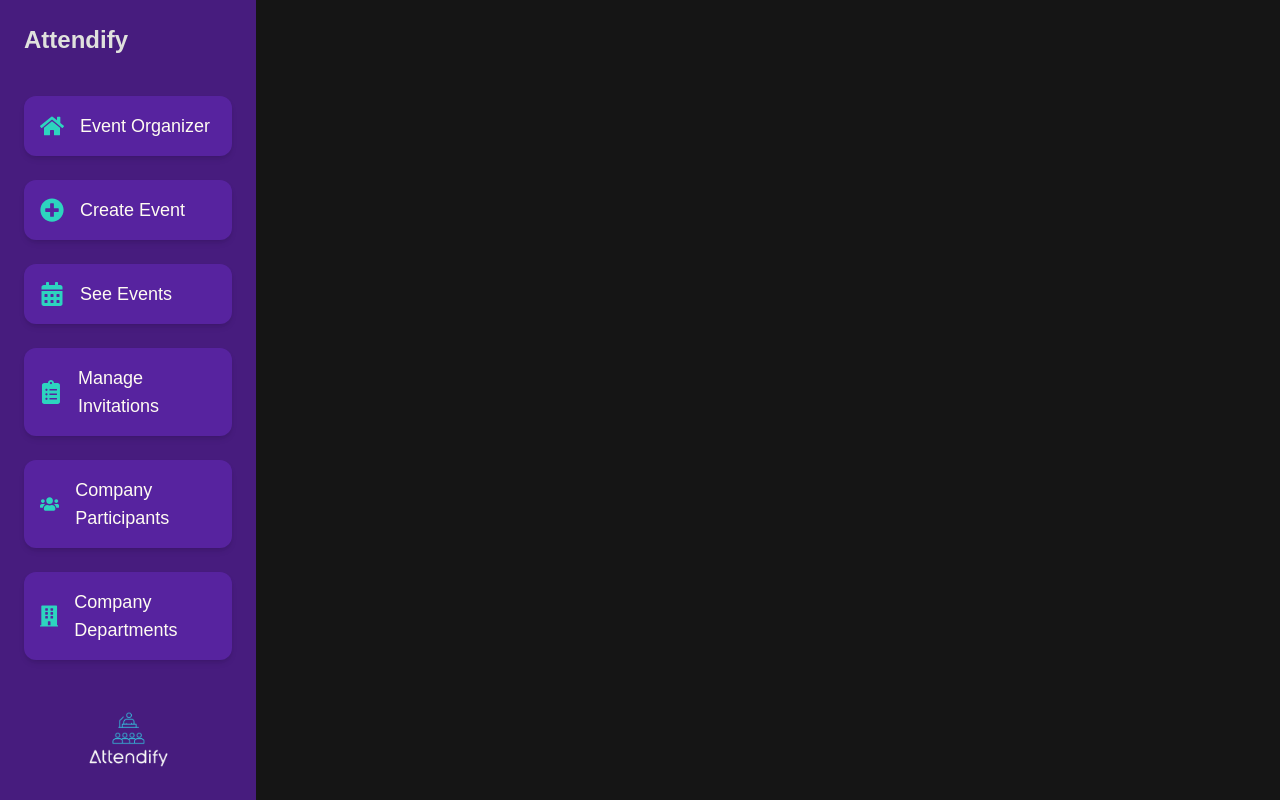
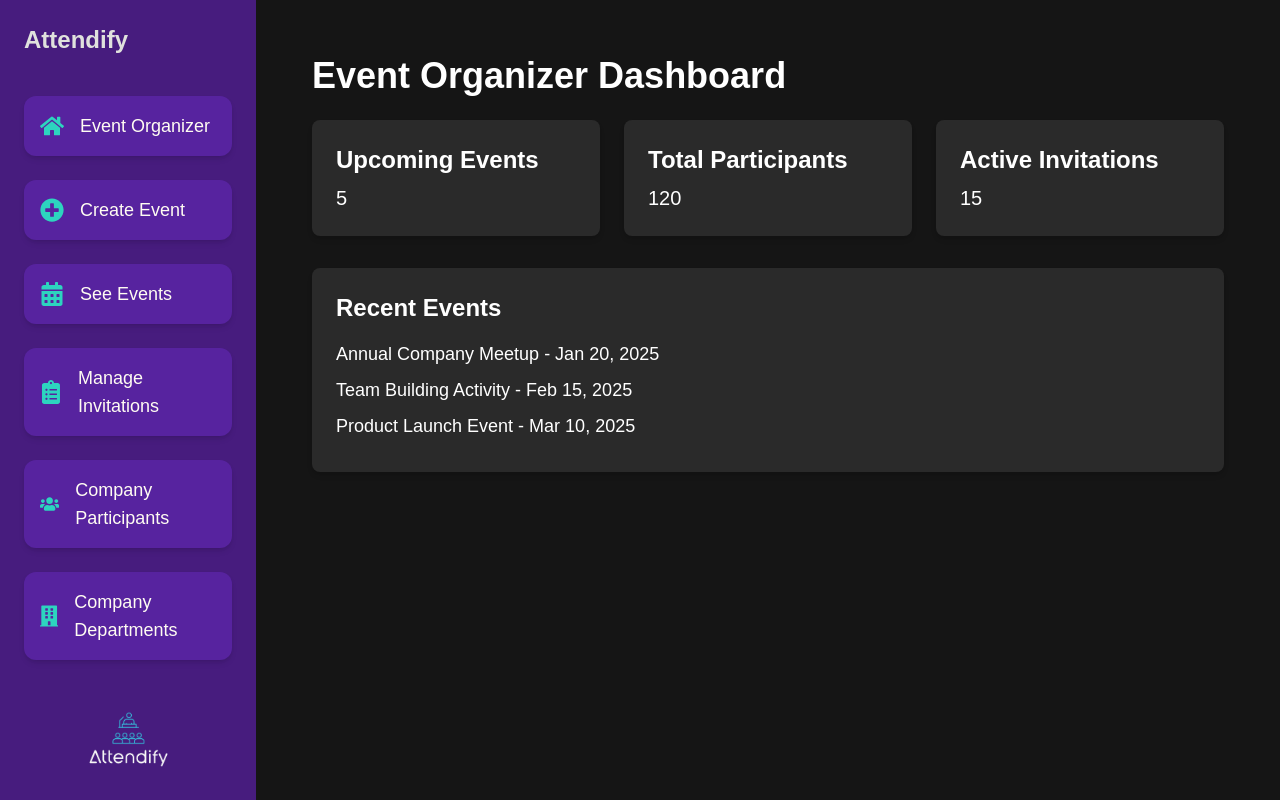
Before and after one commit to sjankdev/attendify, a React (Create React App) app in the folder frontend/: page /event-organizer in a window 1280 px wide. Built offline with nearby package versions, Linux system fonts and the light colour scheme.

Commit message:
Initial look of organizer homepage with hardcoded data

```diff
--- a/frontend/src/eventOrganizer/components/EventOrganizerPage.tsx
+++ b/frontend/src/eventOrganizer/components/EventOrganizerPage.tsx
@@ -3,8 +3,34 @@ import SidebarLayout from "../../shared/components/EventOrganizerLayout";
 
 const EventOrganizerPage: React.FC = () => {
   return (
-    <SidebarLayout className="bg-[#151515]">
-      <h1 className="text-4xl font-bold text-white"></h1>
+    <SidebarLayout className="bg-[#151515] text-white">
+      <div className="flex flex-col p-8">
+        <h1 className="text-4xl font-bold mb-6">Event Organizer Dashboard</h1>
+
+        <div className="grid grid-cols-1 md:grid-cols-3 gap-6 mb-8">
+          <div className="bg-[#2a2a2a] p-6 rounded-lg shadow-md">
+            <h2 className="text-2xl font-semibold">Upcoming Events</h2>
+            <p className="text-xl mt-2">5</p>
+          </div>
+          <div className="bg-[#2a2a2a] p-6 rounded-lg shadow-md">
+            <h2 className="text-2xl font-semibold">Total Participants</h2>
+            <p className="text-xl mt-2">120</p>
+          </div>
+          <div className="bg-[#2a2a2a] p-6 rounded-lg shadow-md">
+            <h2 className="text-2xl font-semibold">Active Invitations</h2>
+            <p className="text-xl mt-2">15</p>
+          </div>
+        </div>
+
+        <div className="bg-[#2a2a2a] p-6 rounded-lg shadow-md mb-8">
+          <h2 className="text-2xl font-semibold mb-4">Recent Events</h2>
+          <ul>
+            <li className="text-lg mb-2">Annual Company Meetup - Jan 20, 2025</li>
+            <li className="text-lg mb-2">Team Building Activity - Feb 15, 2025</li>
+            <li className="text-lg mb-2">Product Launch Event - Mar 10, 2025</li>
+          </ul>
+        </div>
+      </div>
     </SidebarLayout>
   );
 };
```
